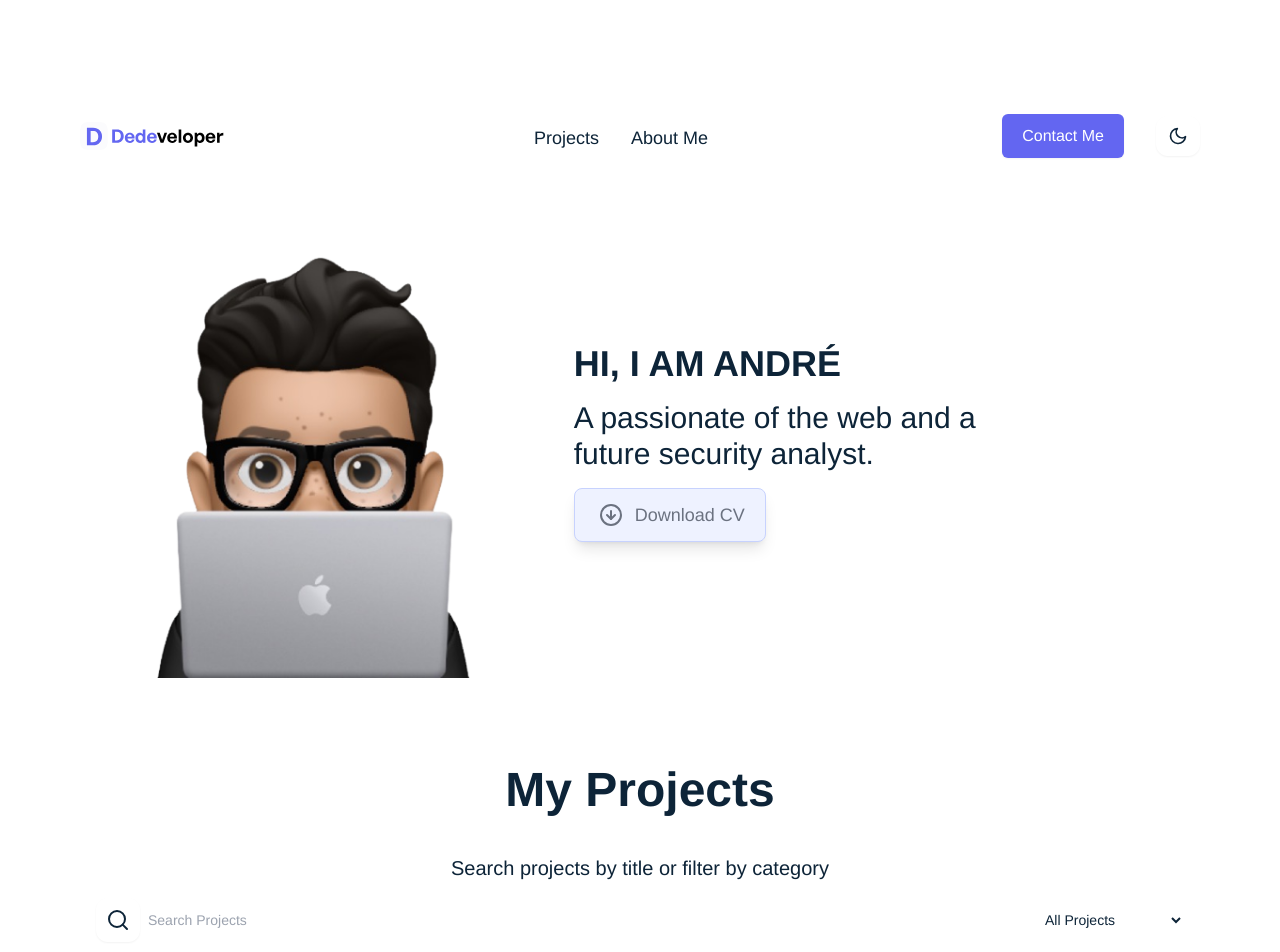
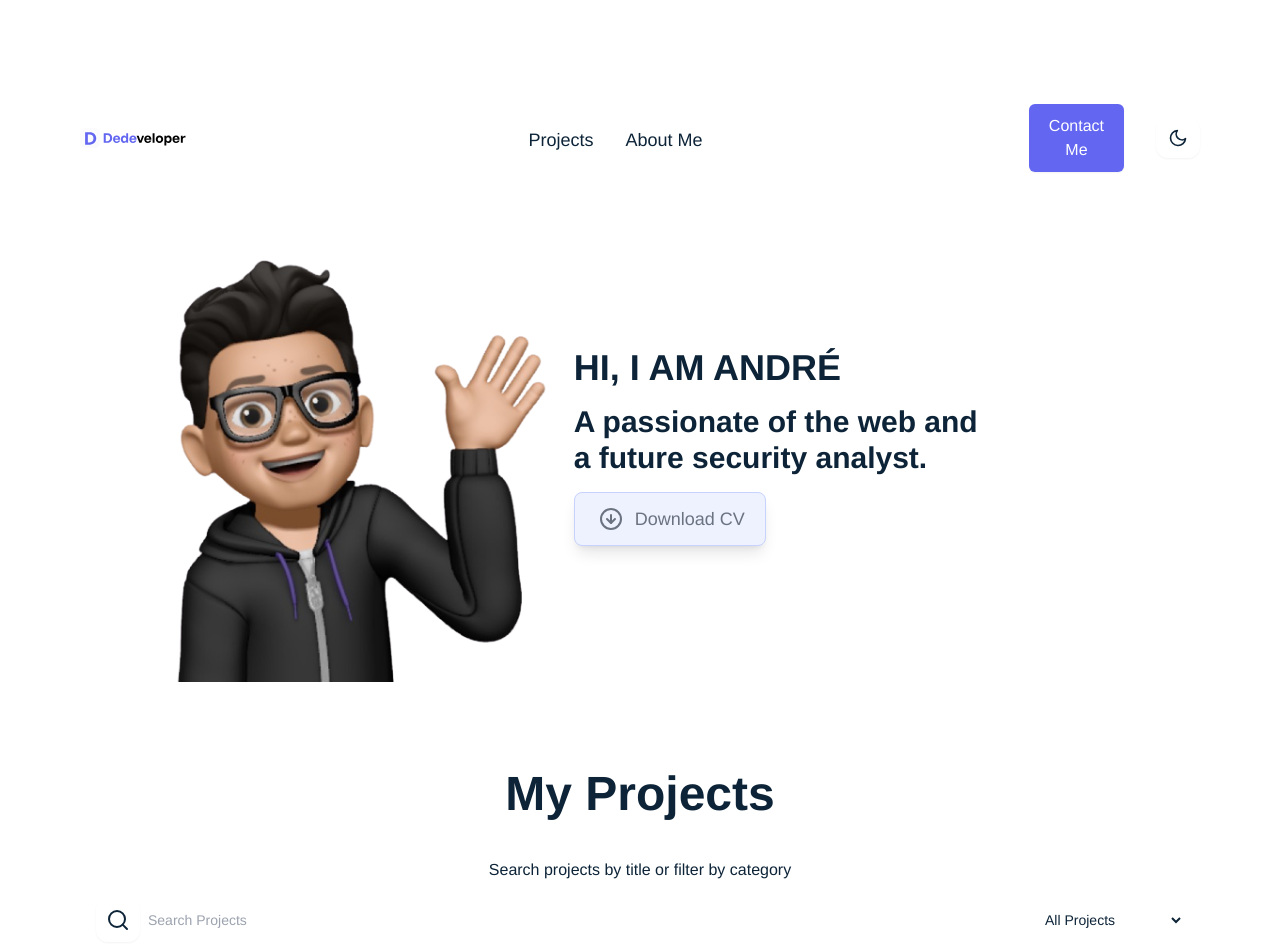
Before and after one commit to andredespouys/portfolio, a Vue app: page / in a window 1280 px wide. Shown: the top 952 px of the page. Built offline with nearby package versions, Linux system fonts and the light colour scheme.

Commit message:
Wip front ui + bug fixes

```diff
--- a/src/components/HireMeModal.vue
+++ b/src/components/HireMeModal.vue
@@ -36,7 +36,6 @@ onUpdated(() => {
 		<div v-show="modal"  class= " font-general-regular fixed inset-0 z-30">
 			<!-- Modal body background as backdrop -->
 			<div
-				v-show="modal"
 				@click="showModal()"
 				class="bg-filter  bg-black bg-opacity-50 fixed inset-0 w-full h-full z-20"
 			></div>
--- a/src/components/projects/ProjectsGrid.vue
+++ b/src/components/projects/ProjectsGrid.vue
@@ -65,18 +65,17 @@ console.log('searchProject', searchProject.value);
 
 		<!-- Filter and search projects -->
 		<div class="mt-10 sm:mt-10">
-			<h3
+			<p
 				class="font-general-regular
 					text-center text-secondary-dark
 					dark:text-ternary-light
 					text-md
-					sm:text-xl
 					font-normal
 					mb-4
 				"
 			>
 				Search projects by title or filter by category
-			</h3>
+			</p>
 			<div
 				class="
 					flex
@@ -136,7 +135,7 @@ console.log('searchProject', searchProject.value);
 
 		<!-- Projects grid -->
 		<div
-			class="grid grid-cols-1 sm:grid-cols-2 lg:grid-cols-3 mt-6 sm:gap-10"
+			class="grid grid-cols-1 gap-10 sm:grid-cols-2 lg:grid-cols-3 mt-6 "
 		>
 			<ProjectSingle
 				v-for="project in filteredProjects"
--- a/src/components/shared/AppBanner.vue
+++ b/src/components/shared/AppBanner.vue
@@ -18,8 +18,7 @@ onUpdated(() => {
 	<section class="flex gap-6 flex-col sm:justify-between items-center sm:flex-row mt-12 sm:mt-10">
 		<!-- Banner left illustration -->
 		<div class="w-full md:w-1/2 text-right float-right">
-			<img v-if="theme === 'light'" src="/images/memoji-laptop.png" alt="Developer" />
-			<img v-else src="/images/memoji-laptop.png" alt="Developer" />
+			<img src="/images/memoji.png" alt="Developer" />
 		</div>
 		<!-- Banner left contents -->
 		<div class="flex gap-4 flex-col items-center md:items-start  w-full md:w-2/3 md:text-left">
--- a/src/components/shared/AppHeader.vue
+++ b/src/components/shared/AppHeader.vue
@@ -59,7 +59,7 @@ function toggle() {
 	<nav id="nav" class=" sm:mx-auto">
 		<!-- Header start -->
 		<div
-			class="z-10 max-w-full-lg xl:max-w-screen-xl block sm:flex sm:justify-between sm:items-center my-6"
+			class="relative z-10 max-w-full-lg xl:max-w-screen-xl block sm:flex sm:justify-between sm:items-center my-6"
 		>
 			<!-- Header menu links and small screen hamburger menu -->
 			<div class="flex justify-between items-center px-4 sm:px-0">
@@ -85,7 +85,7 @@ function toggle() {
 				<theme-switcher
 					:theme="theme"
 					@themeChanged="updateTheme"
-					class="block sm:hidden bg-ternary-light dark:bg-ternary-dark hover:bg-hover-light dark:hover:bg-hover-dark hover:shadow-sm px-2.5 py-2 rounded-lg"
+					class="block sm:hidden bg-secondary-light dark:bg-primary-dark  hover:bg-hover-light dark:hover:bg-hover-dark hover:shadow-sm px-2.5 py-2 rounded-lg"
 				/>
 
 				<!-- Small screen hamburger menu -->
@@ -95,7 +95,7 @@ function toggle() {
 			</div>
 
 			<!-- Header links -->
-			<AppHeaderLinks :showModal="showModal" :isOpen="isOpen" />
+			<AppHeaderLinks :showModal="showModal" :isOpen="isOpen" @linkClick="toggle" :theme="theme" />
 
 			<!-- Header right section buttons -->
 			<div
--- a/src/components/shared/AppHeaderLinks.vue
+++ b/src/components/shared/AppHeaderLinks.vue
@@ -1,32 +1,35 @@
 <script>
+
 export default {
-	props: ['showModal', 'isOpen'],
+	props: ['showModal', 'isOpen', 'theme'],
 };
 </script>
 
 <template>
 	<!-- Header links -->
 	<div
-		:class="isOpen ? 'block' : 'hidden'"
-		class="m-0 sm:ml-4 mt-5 sm:mt-3 sm:flex p-5 sm:p-0 justify-center items-center shadow-lg sm:shadow-none"
-	>
+    :class="[isOpen ? 'block' : 'hidden', (theme === 'dark') ? 'bg-primary-dark' : 'bg-secondary-light']"
+    class="w-full absolute md:relative z-3 m-0 sm:ml-4 mt-5 sm:mt-3 sm:flex p-5 sm:p-0 justify-center items-center shadow-lg sm:shadow-none"
+>
 		<router-link
 			to="/projects"
 			class="font-general-medium block text-left text-lg font-medium text-primary-dark dark:text-ternary-light hover:text-indigo-600 dark:hover:text-indigo-300  sm:mx-4 mb-2 sm:py-2 "
 			aria-label="Projects"
+			@click="$emit('linkClick')"
 			>Projects</router-link
 		>
 		<router-link
 			to="/about"
 			class="font-general-medium block text-left text-lg font-medium text-primary-dark dark:text-ternary-light hover:text-indigo-600 dark:hover:text-indigo-300  sm:mx-4 mb-2 sm:py-2 border-t-2 pt-3 sm:pt-2 sm:border-t-0 border-primary-light dark:border-secondary-dark"
 			aria-label="About Me"
+			@click="$emit('linkClick')"
 			>About Me</router-link
 		>
 		<div
 			class="border-t-2 pt-3 sm:pt-0 sm:border-t-0 border-primary-light dark:border-secondary-dark"
 		>
 			<button
-				class="font-general-medium sm:hidden block text-left text-md font-medium bg-indigo-500 hover:bg-indigo-600 text-white shadow-sm rounded-sm px-4 py-2 mt-2 duration-500"
+				class="rounded-lg font-general-medium sm:hidden block text-left text-md font-medium bg-indigo-500 hover:bg-indigo-600 text-white shadow-sm rounded-sm px-4 py-2 mt-2 duration-500"
 				@click="showModal()"
 				aria-label="Contact Me Button"
 			>
--- a/src/index.css
+++ b/src/index.css
@@ -10,6 +10,7 @@ h2 {
 }
 h3 {
     font-size: 26px;
+    font-weight: 700;
 }
 .bg-primary-dark {
     background-color: #0d2438;
```
Also changed, not shown: public/images/memoji.png (added).
